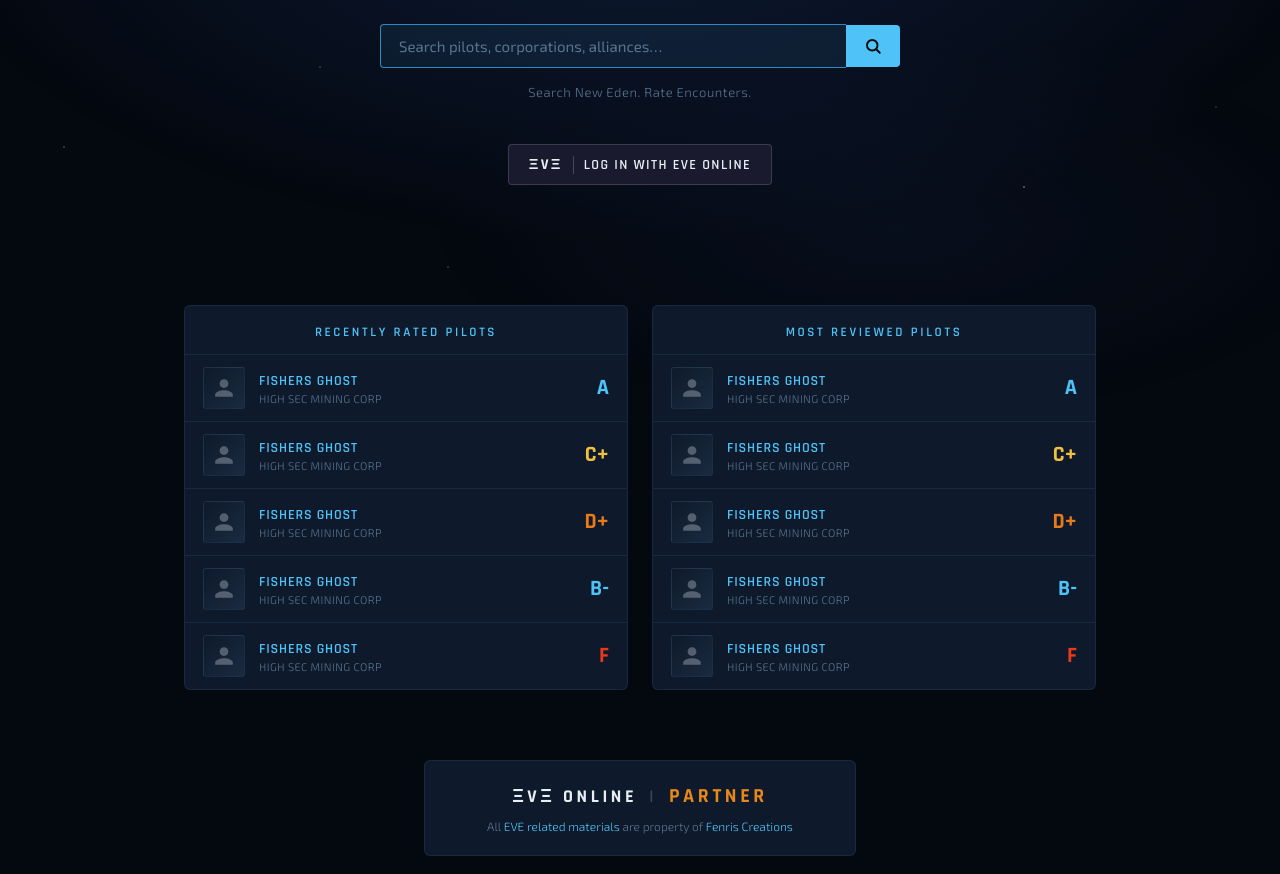
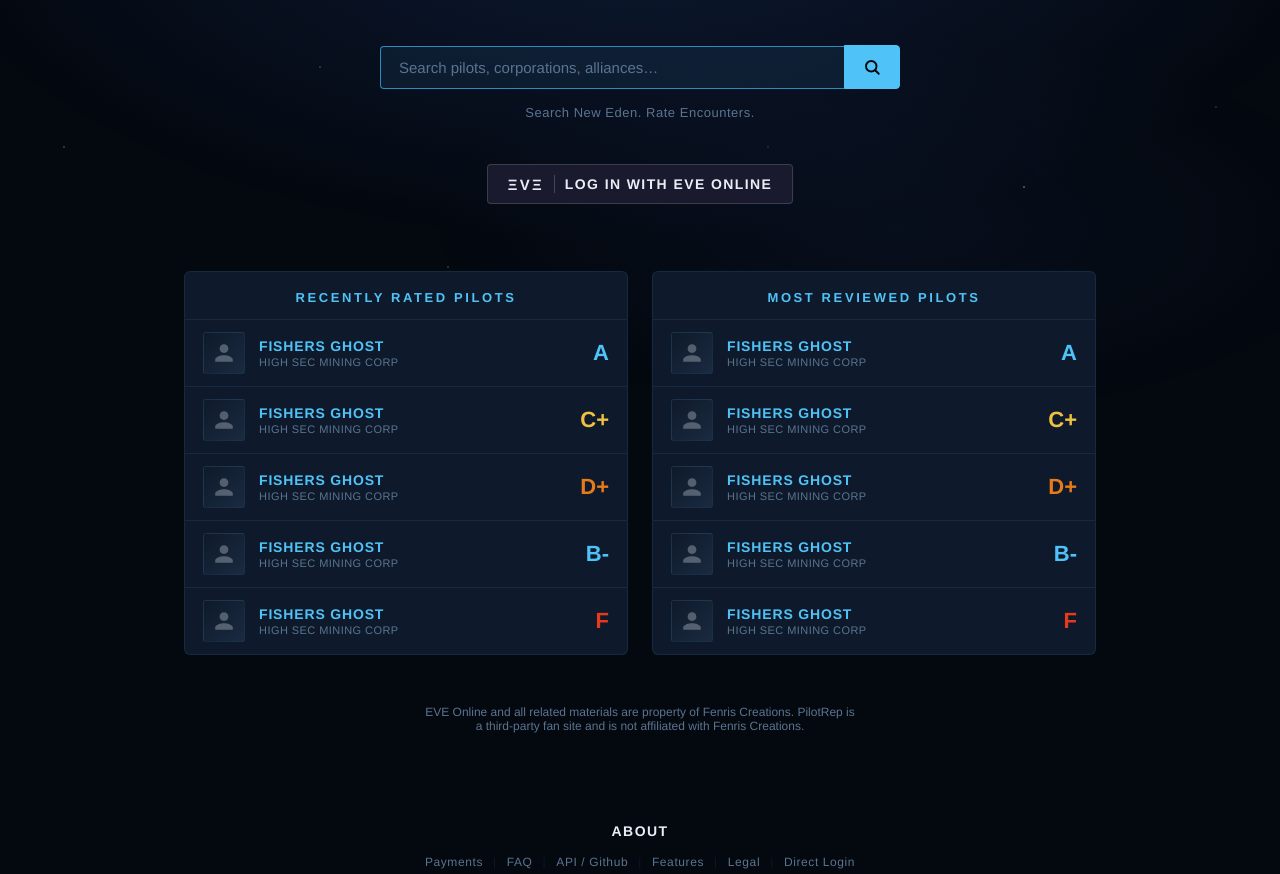
Before and after one commit to SolutionDesignsPR/pilotrep, a plain HTML site: page index.html in a window 1280 px wide. Shown: the part 253-1127 px from the top of the page. Drawn offline with Linux system fonts and the light colour scheme.

Commit message:
Add files via upload

```diff
--- a/index.html
+++ b/index.html
@@ -4,7 +4,7 @@
   <meta charset="UTF-8" />
   <meta name="viewport" content="width=device-width, initial-scale=1.0" />
   <title>PilotRep — Reputation Precedes You</title>
-  <link href="https://fonts.googleapis.com/css2?family=Rajdhani:wght@400;500;600;700&family=Exo+2:wght@300;400;600&family=Share+Tech+Mono&display=swap" rel="stylesheet" />
+
   <style>
     *, *::before, *::after { box-sizing: border-box; margin: 0; padding: 0; }
 
@@ -32,8 +32,8 @@
     body {
       background: var(--bg);
       color: var(--white);
-      font-family: 'Exo 2', sans-serif;
-      font-weight: 300;
+      font-family: Helvetica, Arial, sans-serif;
+      font-weight: 400;
       min-height: 100vh;
       overflow-x: hidden;
     }
@@ -79,7 +79,7 @@
       flex-direction: column;
       align-items: center;
       justify-content: center;
-      padding: 80px 24px 60px;
+      padding: 80px 24px 0;
       text-align: center;
       min-height: 60vh;
     }
@@ -89,7 +89,7 @@
 
     /* Fallback text logo if image not loaded */
     .logo-text {
-      font-family: 'Rajdhani', sans-serif;
+      font-family: Helvetica, Arial, sans-serif;
       font-size: clamp(48px, 8vw, 88px);
       font-weight: 700;
       letter-spacing: 0.08em;
@@ -111,7 +111,7 @@
     }
 
     .tagline {
-      font-family: 'Rajdhani', sans-serif;
+      font-family: Helvetica, Arial, sans-serif;
       font-size: clamp(16px, 3vw, 26px);
       font-weight: 500;
       letter-spacing: 0.22em;
@@ -135,7 +135,7 @@
       border-right: none;
       border-radius: 4px 0 0 4px;
       color: var(--white);
-      font-family: 'Exo 2', sans-serif;
+      font-family: Helvetica, Arial, sans-serif;
       font-size: 15px;
       padding: 12px 18px;
       outline: none;
@@ -148,7 +148,7 @@
     }
     .search-btn {
       background: var(--cyan);
-      border: none;
+      border: 1.5px solid var(--cyan);
       border-radius: 0 4px 4px 0;
       color: var(--bg);
       cursor: pointer;
@@ -178,7 +178,7 @@
       border-radius: 4px;
       color: var(--white);
       cursor: pointer;
-      font-family: 'Rajdhani', sans-serif;
+      font-family: Helvetica, Arial, sans-serif;
       font-size: 14px;
       font-weight: 600;
       letter-spacing: 0.1em;
@@ -189,7 +189,7 @@
     }
     .eve-login:hover { border-color: var(--cyan); background: rgba(79,195,247,0.08); }
     .eve-logo {
-      font-family: 'Rajdhani', sans-serif;
+      font-family: Helvetica, Arial, sans-serif;
       font-weight: 700;
       font-size: 15px;
       letter-spacing: 0.15em;
@@ -203,7 +203,7 @@
       grid-template-columns: 1fr 1fr;
       gap: 24px;
       max-width: 960px;
-      margin: 60px auto 0;
+      margin: 44px auto 0;
       padding: 0 24px;
     }
 
@@ -215,7 +215,7 @@
     }
 
     .list-header {
-      font-family: 'Rajdhani', sans-serif;
+      font-family: Helvetica, Arial, sans-serif;
       font-size: 13px;
       font-weight: 600;
       letter-spacing: 0.2em;
@@ -264,7 +264,7 @@
 
     .pilot-info { flex: 1; min-width: 0; }
     .pilot-name {
-      font-family: 'Rajdhani', sans-serif;
+      font-family: Helvetica, Arial, sans-serif;
       font-size: 14px;
       font-weight: 600;
       letter-spacing: 0.06em;
@@ -283,7 +283,7 @@
     }
 
     .grade {
-      font-family: 'Rajdhani', sans-serif;
+      font-family: Helvetica, Arial, sans-serif;
       font-size: 22px;
       font-weight: 700;
       min-width: 32px;
@@ -299,38 +299,16 @@
     .grade-D  { color: var(--grade-d); }
     .grade-F  { color: var(--grade-f); }
 
-    /* ── FOOTER BADGE ── */
-    .eve-badge {
+    /* ── LEGAL NOTE ── */
+    .legal-note {
       max-width: 480px;
-      margin: 70px auto 0;
+      margin: 50px auto 0;
       padding: 0 24px;
-    }
-    .eve-badge-inner {
-      border: 1px solid var(--border);
-      border-radius: 6px;
-      padding: 22px 28px;
-      display: flex;
-      flex-direction: column;
-      align-items: center;
-      gap: 10px;
-      background: var(--panel);
-    }
-    .eve-badge-logo {
-      font-family: 'Rajdhani', sans-serif;
-      font-weight: 700;
-      font-size: 18px;
-      letter-spacing: 0.2em;
-      display: flex;
-      align-items: center;
-      gap: 12px;
-    }
-    .eve-badge-logo .partner { color: var(--orange); font-size: 20px; }
-    .badge-legal {
+      text-align: center;
       font-size: 12px;
       color: var(--muted);
-      text-align: center;
     }
-    .badge-legal a { color: var(--cyan); text-decoration: none; }
+    .legal-note a { color: var(--cyan); text-decoration: none; }
 
     /* ── SITE FOOTER ── */
     .site-footer {
@@ -339,7 +317,7 @@
       text-align: center;
     }
     .footer-about {
-      font-family: 'Rajdhani', sans-serif;
+      font-family: Helvetica, Arial, sans-serif;
       font-size: 14px;
       font-weight: 600;
       letter-spacing: 0.1em;
@@ -533,18 +511,9 @@
 
   </section>
 
-  <!-- EVE PARTNER BADGE -->
-  <div class="eve-badge">
-    <div class="eve-badge-inner">
-      <div class="eve-badge-logo">
-        <span>ΞVΞ ONLINE</span>
-        <span style="color:rgba(255,255,255,0.2)">|</span>
-        <span class="partner">PARTNER</span>
-      </div>
-      <p class="badge-legal">
-        All <a href="#">EVE related materials</a> are property of <a href="#">Fenris Creations</a>
-      </p>
-    </div>
+  <!-- LEGAL NOTE -->
+  <div class="legal-note">
+    EVE Online and all related materials are property of Fenris Creations. PilotRep is a third-party fan site and is not affiliated with Fenris Creations.
   </div>
 
   <!-- FOOTER -->
```
